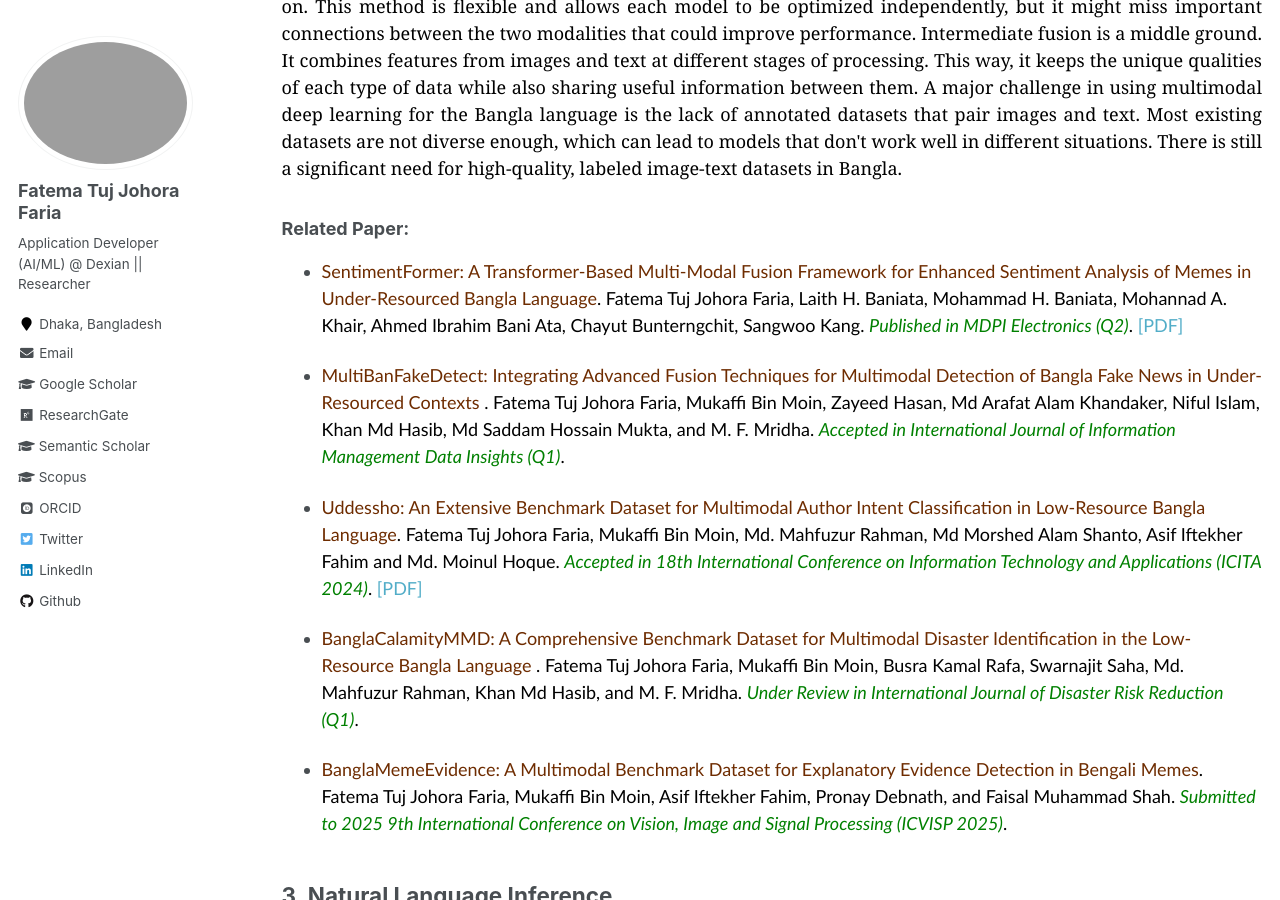
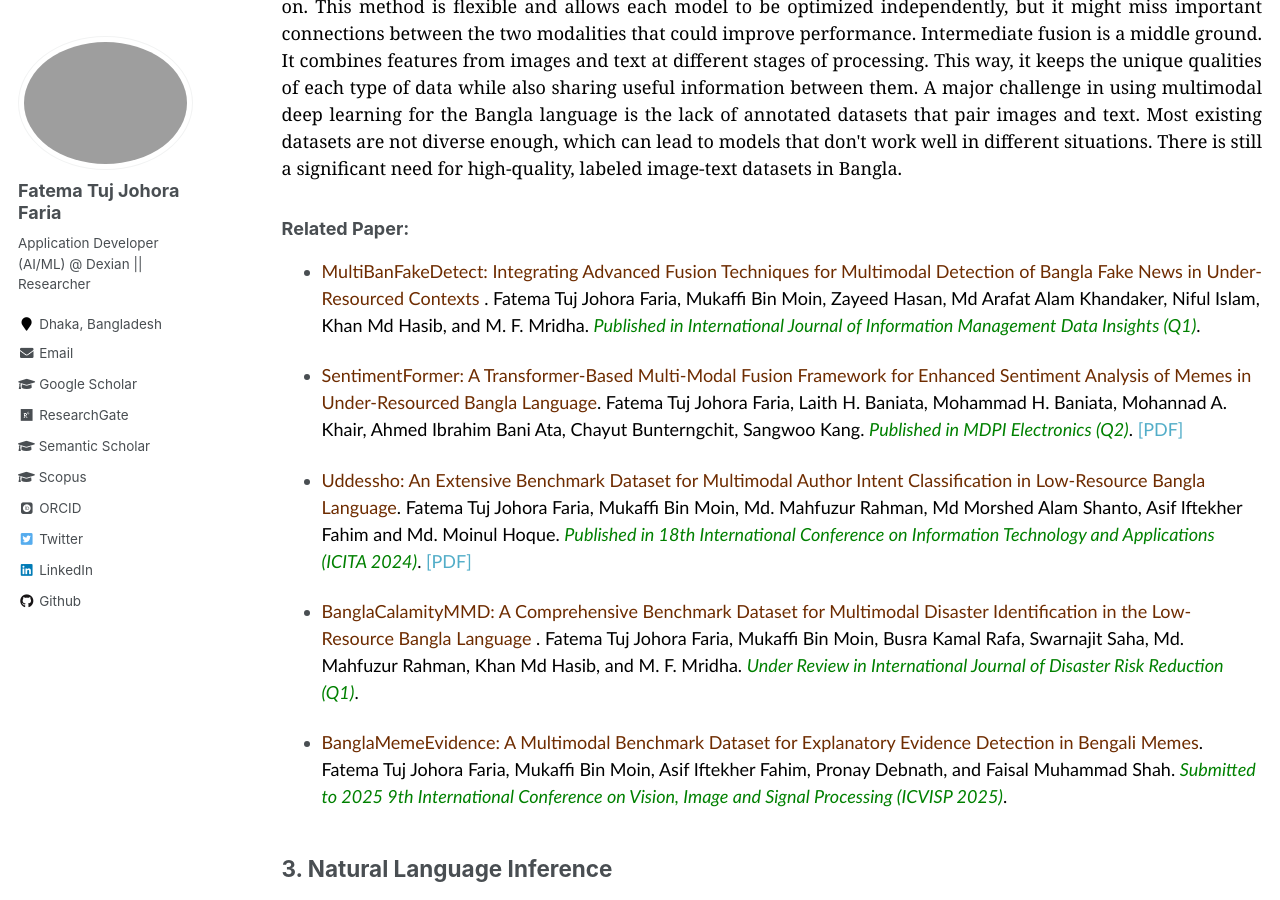
Before and after one commit to fatemafaria142/fatemafaria142.github.io, a Jekyll site: the page built from _pages/research.md, in a window 1280 px wide and 900 px high, scrolled down 1206 px. Built offline with Jekyll 4.4.1, drawn with Linux system fonts in a browser that asks for light colours; some web fonts are replaced.

Commit message:
Update research

```diff
--- a/_pages/research.md
+++ b/_pages/research.md
@@ -24,14 +24,12 @@
 Multimodal deep learning is a method that improves understanding by combining images and text. This approach uses three main techniques: early fusion, late fusion, and intermediate fusion. In early fusion, raw images and text are combined into a single input before the model processes them. This allows the model to learn a shared representation, but it can also make it sensitive to noise from either the images or the text. Late fusion works differently. Here, images and text are processed separately using different models. The results are combined later on. This method is flexible and allows each model to be optimized independently, but it might miss important connections between the two modalities that could improve performance. Intermediate fusion is a middle ground. It combines features from images and text at different stages of processing. This way, it keeps the unique qualities of each type of data while also sharing useful information between them. A major challenge in using multimodal deep learning for the Bangla language is the lack of annotated datasets that pair images and text. Most existing datasets are not diverse enough, which can lead to models that don't work well in different situations. There is still a significant need for high-quality, labeled image-text datasets in Bangla. </p>
 
 ### Related Paper:
+
++ <span style="font-family:Trebuchet MS; color:black;"><span style="color:#6E2C00">MultiBanFakeDetect: Integrating Advanced Fusion Techniques for Multimodal Detection of Bangla Fake News in Under-Resourced Contexts </span>. Fatema Tuj Johora Faria, Mukaffi Bin Moin, Zayeed Hasan, Md Arafat Alam Khandaker, Niful Islam, Khan Md Hasib, and M. F. Mridha. <span style="color:green;"><em> Published in International Journal of Information Management Data Insights (Q1)</em></span>.</span>
+
 + <span style="font-family:Trebuchet MS; color:black;"><span style="color:#6E2C00">SentimentFormer: A Transformer-Based Multi-Modal Fusion Framework for Enhanced Sentiment Analysis of Memes in Under-Resourced Bangla Language</span>. Fatema Tuj Johora Faria, Laith H. Baniata, Mohammad H. Baniata, Mohannad A. Khair, Ahmed Ibrahim Bani Ata, Chayut Bunterngchit, Sangwoo Kang. <span style="color:green;"><em> Published in MDPI Electronics (Q2)</em></span>. [[PDF]](https://www.mdpi.com/2079-9292/14/4/799)</span>
 
-
-+ <span style="font-family:Trebuchet MS; color:black;"><span style="color:#6E2C00">MultiBanFakeDetect: Integrating Advanced Fusion Techniques for Multimodal Detection of Bangla Fake News in Under-Resourced Contexts </span>. Fatema Tuj Johora Faria, Mukaffi Bin Moin, Zayeed Hasan, Md Arafat Alam Khandaker, Niful Islam, Khan Md Hasib, Md Saddam Hossain Mukta, and M. F. Mridha. <span style="color:green;"><em> Accepted in International Journal of Information Management Data Insights (Q1)</em></span>.</span>
-
-
-+ <span style="font-family:Trebuchet MS; color:black;"><span style="color:#6E2C00">Uddessho: An Extensive Benchmark Dataset for Multimodal Author Intent Classification in Low-Resource Bangla Language</span>. Fatema Tuj Johora Faria, Mukaffi Bin Moin, Md. Mahfuzur Rahman, Md Morshed Alam Shanto, Asif Iftekher Fahim and Md. Moinul Hoque. <span style="color:green;"><em> Accepted in 18th International Conference on Information Technology and Applications (ICITA 2024)</em></span>. [[PDF]](https://arxiv.org/pdf/2409.09504)</span>
-
++ <span style="font-family:Trebuchet MS; color:black;"><span style="color:#6E2C00">Uddessho: An Extensive Benchmark Dataset for Multimodal Author Intent Classification in Low-Resource Bangla Language</span>. Fatema Tuj Johora Faria, Mukaffi Bin Moin, Md. Mahfuzur Rahman, Md Morshed Alam Shanto, Asif Iftekher Fahim and Md. Moinul Hoque. <span style="color:green;"><em> Published in 18th International Conference on Information Technology and Applications (ICITA 2024)</em></span>. [[PDF]](https://arxiv.org/pdf/2409.09504)</span>
 
 + <span style="font-family:Trebuchet MS; color:black;"><span style="color:#6E2C00">BanglaCalamityMMD: A Comprehensive Benchmark Dataset
 for Multimodal Disaster Identification in the Low-Resource Bangla Language
@@ -39,8 +37,6 @@
 
 
 + <span style="font-family:Trebuchet MS; color:black;"><span style="color:#6E2C00">BanglaMemeEvidence: A Multimodal Benchmark Dataset for Explanatory Evidence Detection in Bengali Memes</span>. Fatema Tuj Johora Faria, Mukaffi Bin Moin, Asif Iftekher Fahim, Pronay Debnath, and Faisal Muhammad Shah. <span style="color:green;"><em> Submitted to 2025 9th International Conference on Vision, Image and Signal Processing (ICVISP 2025)</em></span>.</span>
-
-
 
 
 ## 3. Natural Language Inference
```
